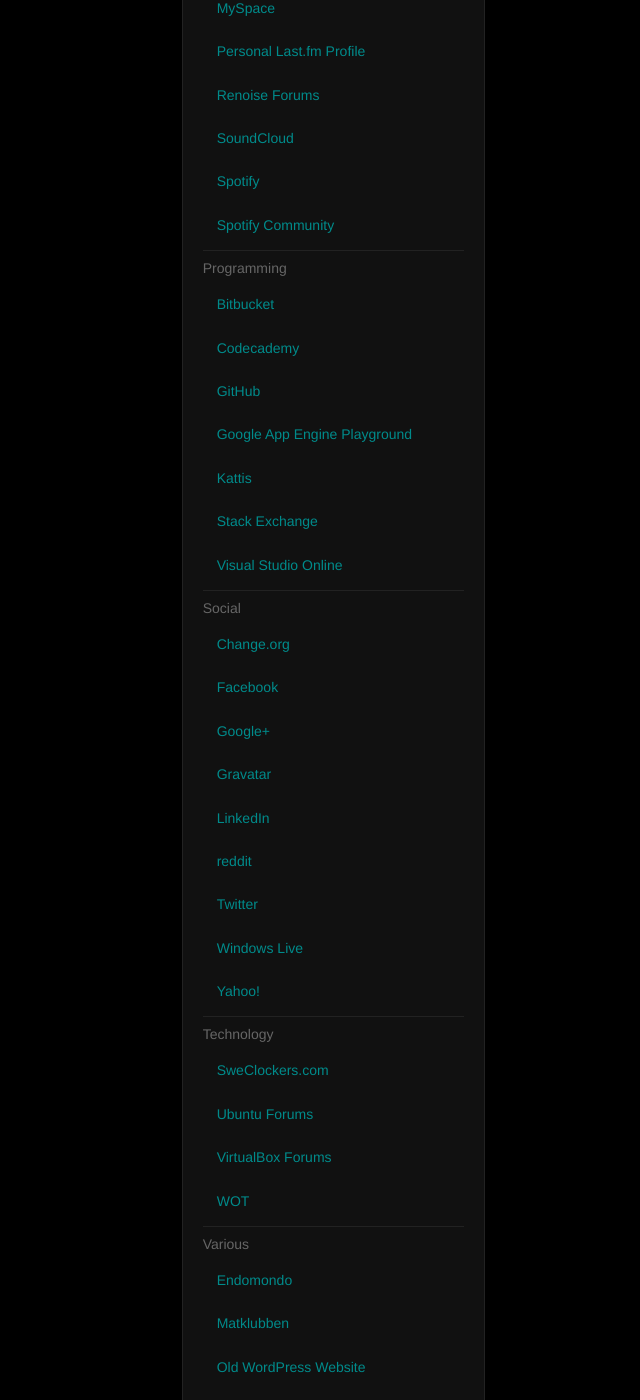
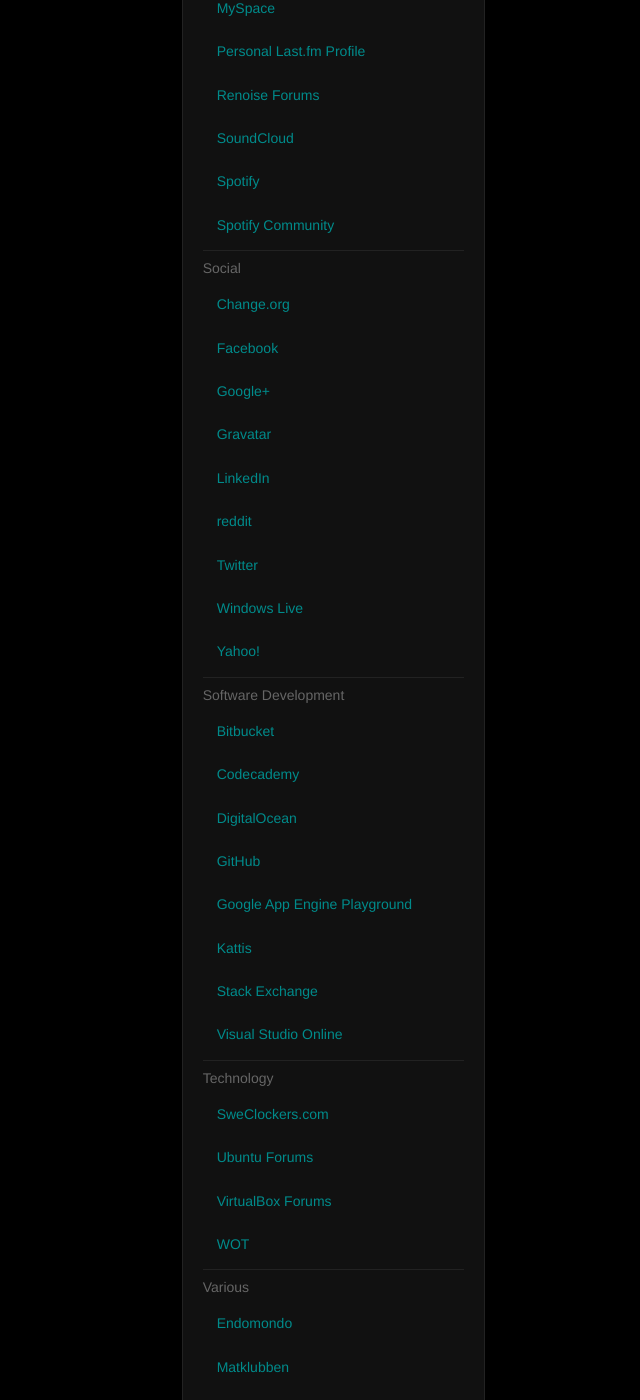
Before and after one commit to hlilje/hlilje.github.io, a Jekyll site: the page built from contact/index.html, in a window 1280 px wide and 1400 px high, scrolled down 1850 px. Shown: the whole window, without its empty margins (640-1280 px from the left). Built offline with Jekyll 4.4.1, drawn with Linux system fonts in a browser that asks for light colours; comment, search, counter and statistics services are not loaded; some of the changed lines change nothing that is shown.

Commit message:
Add link

```diff
--- a/_includes/links.html
+++ b/_includes/links.html
@@ -51,15 +51,6 @@
     <li><a href="https://open.spotify.com/user/vaexelverkan" target="_blank">Spotify</a></li>
     <li><a href="https://community.spotify.com/t5/user/viewprofilepage/user-id/576212" target="_blank">Spotify Community</a></li>
     <li class="divider"></li>
-    <li><label>Programming</label></li>
-    <li><a href="https://bitbucket.org/hlilje" target="_blank">Bitbucket</a></li>
-    <li><a href="http://www.codecademy.com/hlilje" target="_blank">Codecademy</a></li>
-    <li><a href="https://github.com/hlilje" target="_blank">GitHub</a></li>
-    <li><a href="http://hlilje-app.appspot.com/" target="_blank">Google App Engine Playground</a></li>
-    <li><a href="https://kth.kattis.com/users/hlilje" target="_blank">Kattis</a></li>
-    <li><a href="http://stackexchange.com/users/2232003/hampus-liljekvist" target="_blank">Stack Exchange</a></li>
-    <li><a href="https://hlilje.visualstudio.com/" target="_blank">Visual Studio Online</a></li>
-    <li class="divider"></li>
     <li><label>Social</label></li>
     <li><a href="https://www.change.org/users/hlilje" target="_blank">Change.org</a></li>
     <li><a href="https://www.facebook.com/hampusliljekvist" target="_blank">Facebook</a></li>
@@ -70,6 +61,16 @@
     <li><a href="https://twitter.com/hlilje" target="_blank">Twitter</a></li>
     <li><a href="https://profile.live.com/cid-d48fae29737f2d8b/" target="_blank">Windows Live</a></li>
     <li><a href="https://profile.yahoo.com/CKSE2ZFEJPIE57GPJYXWYH6QE4/" target="_blank">Yahoo!</a></li>
+    <li class="divider"></li>
+    <li><label>Software Development</label></li>
+    <li><a href="https://bitbucket.org/hlilje" target="_blank">Bitbucket</a></li>
+    <li><a href="http://www.codecademy.com/hlilje" target="_blank">Codecademy</a></li>
+    <li><a href="https://www.digitalocean.com/community/users/hlilje" target="_blank">DigitalOcean</a></li>
+    <li><a href="https://github.com/hlilje" target="_blank">GitHub</a></li>
+    <li><a href="http://hlilje-app.appspot.com/" target="_blank">Google App Engine Playground</a></li>
+    <li><a href="https://kth.kattis.com/users/hlilje" target="_blank">Kattis</a></li>
+    <li><a href="http://stackexchange.com/users/2232003/hampus-liljekvist" target="_blank">Stack Exchange</a></li>
+    <li><a href="https://hlilje.visualstudio.com/" target="_blank">Visual Studio Online</a></li>
     <li class="divider"></li>
     <li><label>Technology</label></li>
     <li><a href="http://www.sweclockers.com/profil/vaexelverkan" target="_blank">SweClockers.com</a></li>
```
